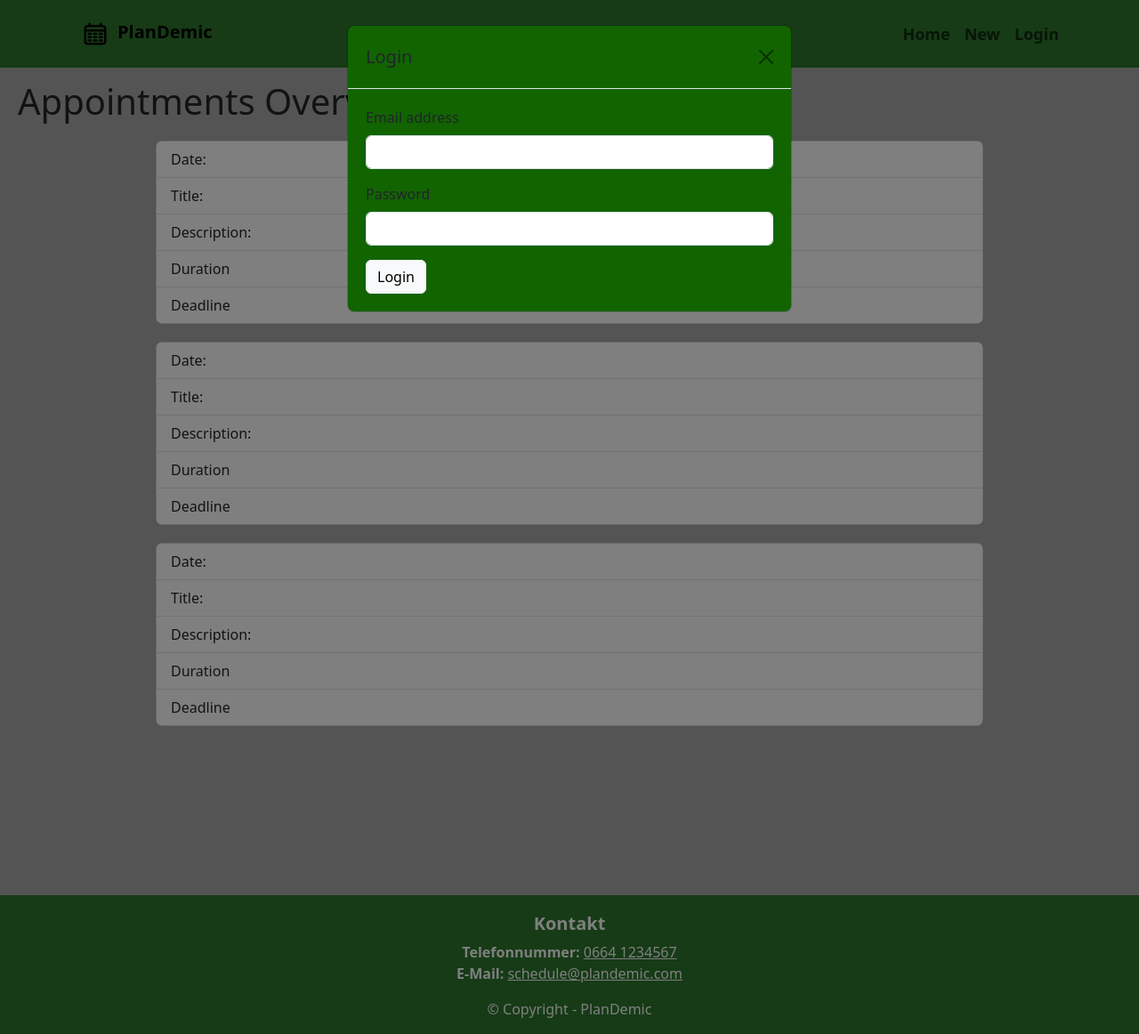
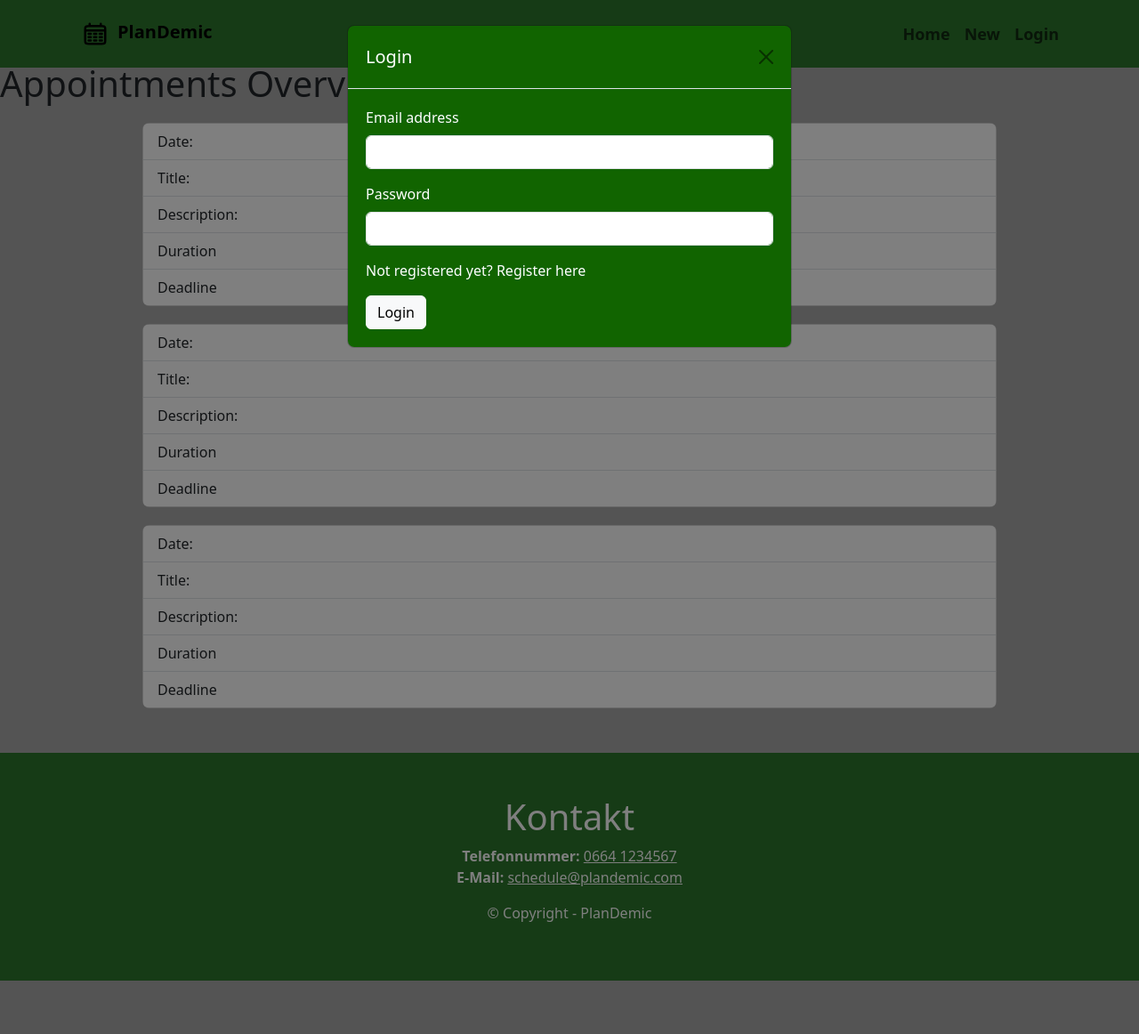
Before and after one commit to LukeStarlord349/Qodana_WebScriptingProjekt2024, a PHP site: page / in a window 1280 px wide, after a click on "Login". Shown: the whole page at 89% size. Run offline with PHP 8.4, Linux system fonts and the light colour scheme.

Commit message:
Register Modal hinzugefügt und footer angepasst

```diff
--- a/frontend/css/myStyle.css
+++ b/frontend/css/myStyle.css
@@ -2,21 +2,14 @@
 body {
   background-color: darkgray;
   padding-top: 70px;
-  margin: 20px;
-  margin-bottom: 200px;
 }
 
 
 /* Footer Styles */
 footer {
-  position: fixed;
-  left: 0;
-  bottom: 0;
-  width: 100%;
   background-color: rgba(0, 100, 0, 0.74);
   color: white;
   text-align: center;
-  padding-top: 20px;
   margin-top: 50px;
 }
 
@@ -55,6 +48,7 @@ a:active {
 .modal-content {
   background-color: rgb(17, 100, 0);
   border-radius: 8px;
+  color: white;
 }
 
 .modal-header, .modal-body, .modal-footer {
--- a/frontend/index.php
+++ b/frontend/index.php
@@ -95,12 +95,40 @@
                 <label for="loginPassword" class="form-label">Password</label>
                 <input type="password" class="form-control" id="loginPassword">
             </div>
+            <!--If not logged in register-->
+            <p>Not registered yet? <a id="registerLink" data-bs-toggle="modal" data-bs-target="#registerModal">Register here</a></p>
             <button type="submit" id="loginButton" class="btn btn-light">Login</button>
             </form>
         </div>
         </div>
     </div>
     </div>
+
+    <!-- Register Modal -->
+    <div class="modal fade" id="registerModal" tabindex="-1" aria-labelledby="registerModalLabel" aria-hidden="true">
+    <div class="modal-dialog">
+        <div class="modal-content">
+            <div class="modal-header">
+                <h5 class="modal-title" id="registerModalLabel">Register</h5>
+                <button type="button" class="btn-close" data-bs-dismiss="modal" aria-label="Close"></button>
+            </div>
+            <div class="modal-body"> <!-- Fixed missing '>' here -->
+                <form id="registerForm">
+                    <div class="mb-3">
+                        <label for="registerEmail" class="form-label">Email</label> <!-- Fixed missing closing quotes and '>' here -->
+                        <input type="email" class="form-control" id="registerEmail" aria-describedby="emailHelp">
+                    </div>
+                    <div class="mb-3">
+                        <label for="registerPassword" class="form-label">Password</label>
+                        <input type="password" class="form-control" id="registerPassword">
+                    </div>
+                    <button type="submit" id="registerButton" class="btn btn-light">Register</button>
+                </form>
+            </div>
+        </div>
+    </div>
+</div>
+
 
 
     <!-- New Appointment Modal -->
@@ -133,10 +161,16 @@
 
     <!-- Footer -->
     <footer>
-        <h1 id="contactHeader">Kontakt</h1>
+    <div class="py-5">
+        <div class="card-header footer-header">
+            <h1>Kontakt</h1>
+        </div>
+        <div class="card-body">
             <p><strong>Telefonnummer: </strong> <a class="foot-link" href="tel:06601234567">0664 1234567</a><br>
             <strong>E-Mail: </strong><a class="foot-link" href="mailto:schedule@plandemic.com">schedule@plandemic.com</a></p>
             <p>© Copyright - PlanDemic</p>
+        </div>
+    </div>
     </footer>
     <script src="https://cdn.jsdelivr.net/npm/bootstrap@5.3.3/dist/js/bootstrap.bundle.min.js" integrity="sha384-YvpcrYf0tY3lHB60NNkmXc5s9fDVZLESaAA55NDzOxhy9GkcIdslK1eN7N6jIeHz" crossorigin="anonymous"></script>
 </body>
```
Lines whose indentation alone changed are shown as unchanged.
